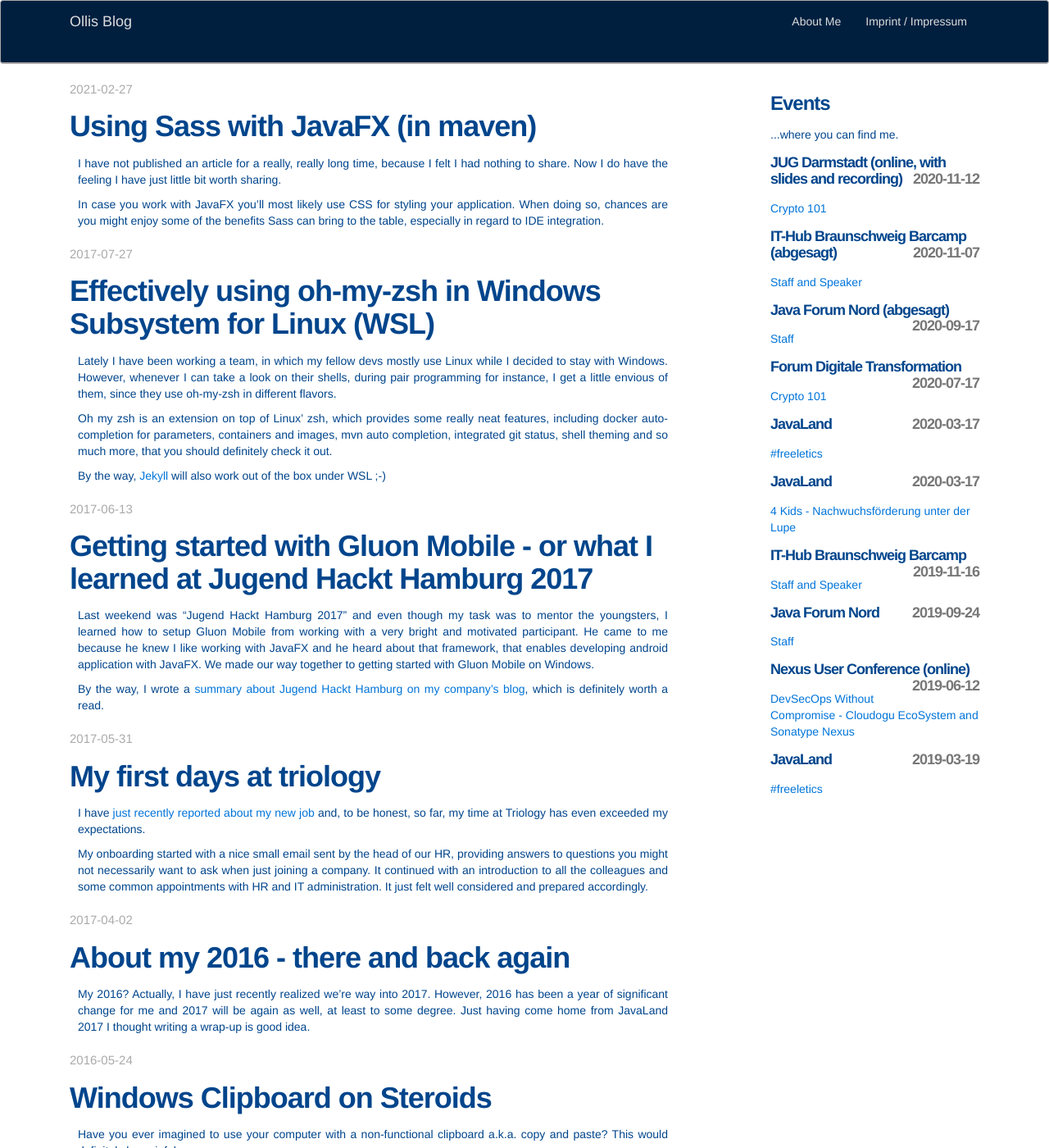
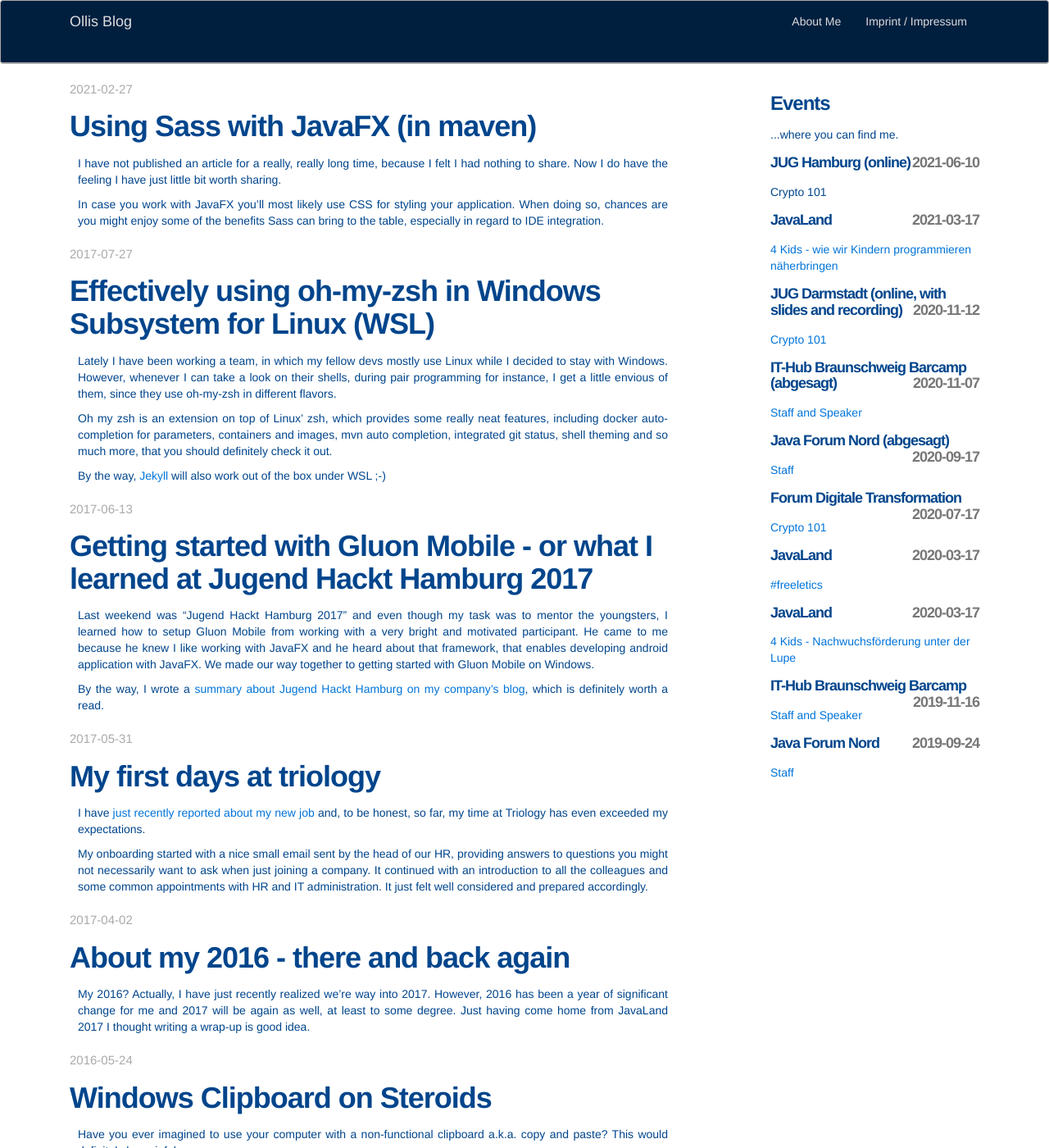
Before and after one commit to omilke/omilke.github.io, a Jekyll site: the page built from index.html, in a window 1280 px wide and 1400 px high. Shown: the whole window at 82% size. Built offline with Jekyll 4.4.1, drawn with Linux system fonts in a browser that asks for light colours.

Commit message:
update events

```diff
--- a/_data/events.yml
+++ b/_data/events.yml
@@ -1,3 +1,12 @@
+- event: JUG Hamburg (online)
+  title: Crypto 101
+  date: 2021-06-10
+
+- event: JavaLand
+  title: 4 Kids - wie wir Kindern programmieren näherbringen
+  date: 2021-03-17
+  link: https://programm.javaland.eu/2021/#/scheduledEvent/607440
+
 - event: JUG Darmstadt (online, with slides and recording)
   title: Crypto 101
   date: 2020-11-12
```
